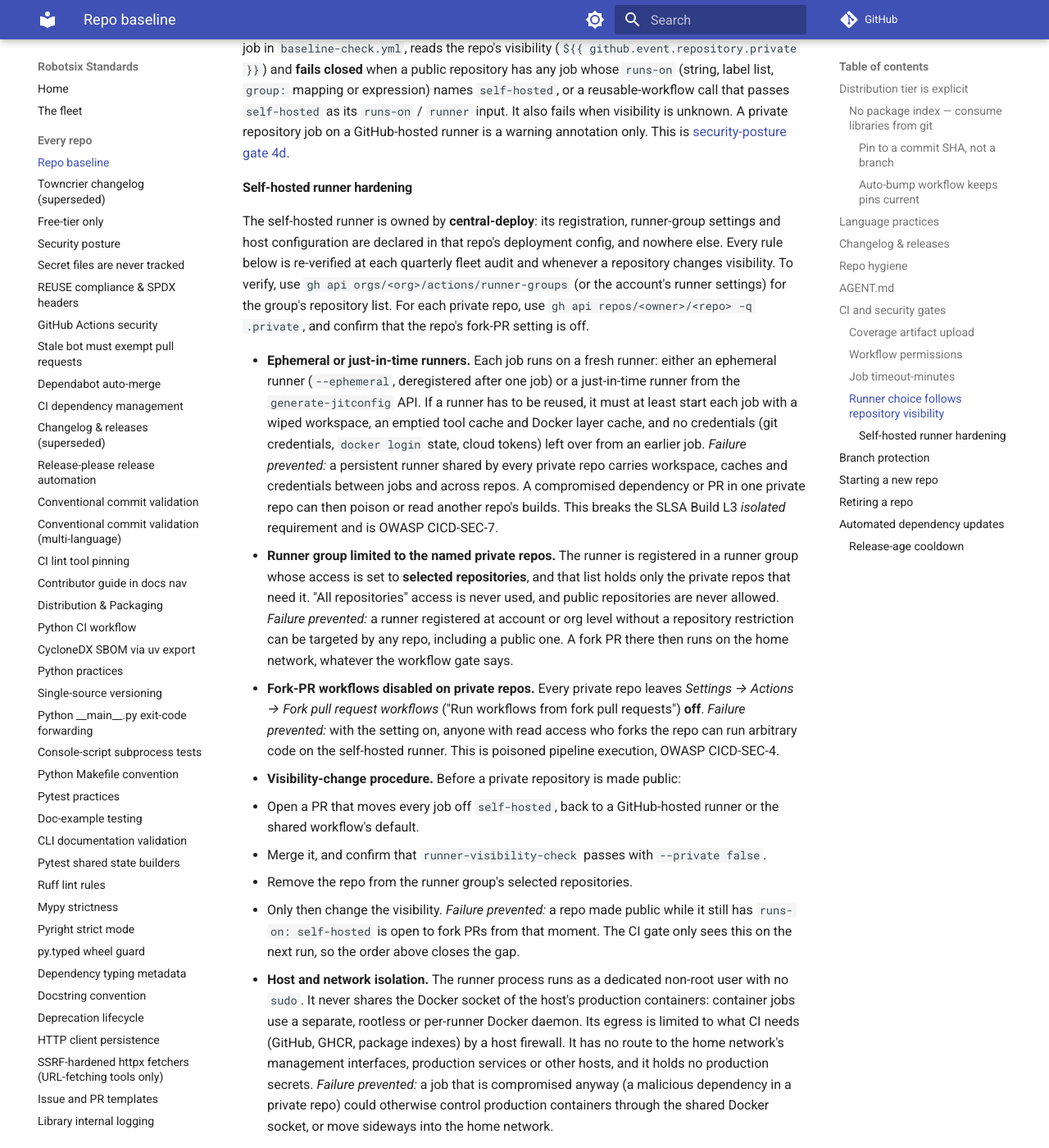
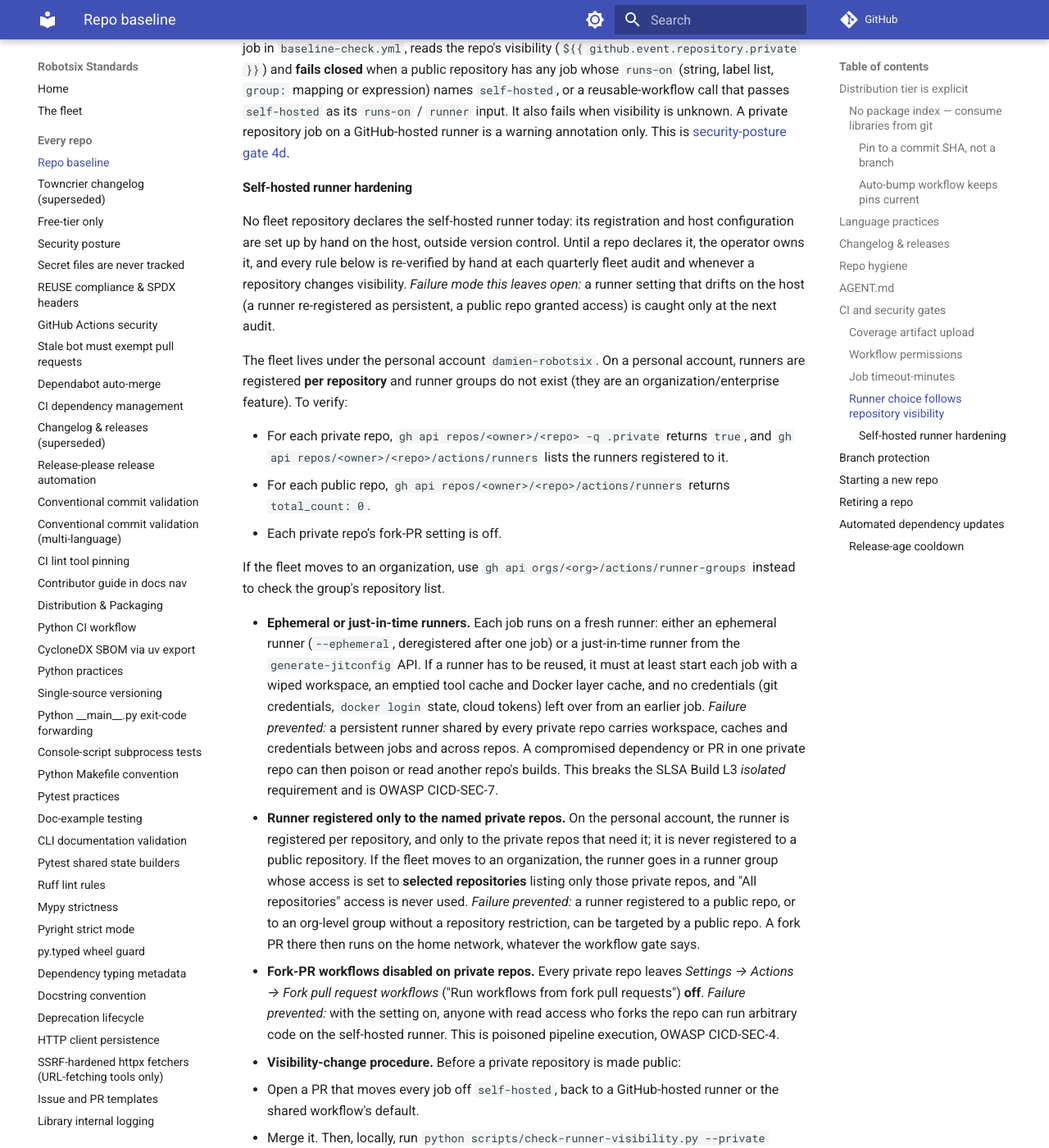
Before and after one commit to damien-robotsix/robotsix-standards, an MkDocs documentation site: the page built from docs/repo-baseline.md, in a window 1280 px wide and 1400 px high, scrolled down 8985 px. Shown: the whole window at 82% size. Built offline with MkDocs 1.6.1 and Material for MkDocs 9.7.7, drawn with Linux system fonts in a browser that asks for light colours; comment, search, counter and statistics services are not loaded; some of the changed text lies outside the part shown.

Commit message:
feat: Public repos are banned from self-hosted runners, but nothing checks it and the runner itself has no hardening rules (20261029T100446Z-public-repos-are-banned-from-self-hosted-9767)

```diff
--- a/docs/repo-baseline.md
+++ b/docs/repo-baseline.md
@@ -430,14 +430,28 @@ runner is a warning annotation only. This is
 
 #### Self-hosted runner hardening
 
-The self-hosted runner is owned by **central-deploy**: its registration,
-runner-group settings and host configuration are declared in that repo's
-deployment config, and nowhere else. Every rule below is re-verified at each
-quarterly fleet audit and whenever a repository changes visibility. To verify,
-use `gh api orgs/<org>/actions/runner-groups` (or the account's runner
-settings) for the group's repository list. For each private repo, use
-`gh api repos/<owner>/<repo> -q .private`, and confirm that the repo's
-fork-PR setting is off.
+No fleet repository declares the self-hosted runner today: its registration
+and host configuration are set up by hand on the host, outside version
+control. Until a repo declares it, the operator owns it, and every rule below
+is re-verified by hand at each quarterly fleet audit and whenever a
+repository changes visibility. *Failure mode this leaves open:* a runner
+setting that drifts on the host (a runner re-registered as persistent, a
+public repo granted access) is caught only at the next audit.
+
+The fleet lives under the personal account `damien-robotsix`. On a personal
+account, runners are registered **per repository** and runner groups do not
+exist (they are an organization/enterprise feature). To verify:
+
+- For each private repo, `gh api repos/<owner>/<repo> -q .private` returns
+  `true`, and `gh api repos/<owner>/<repo>/actions/runners` lists the
+  runners registered to it.
+- For each public repo, `gh api repos/<owner>/<repo>/actions/runners`
+  returns `total_count: 0`.
+- Each private repo's fork-PR setting is off.
+
+If the fleet moves to an organization, use
+`gh api orgs/<org>/actions/runner-groups` instead to check the group's
+repository list.
 
 - **Ephemeral or just-in-time runners.** Each job runs on a fresh runner:
   either an ephemeral runner (`--ephemeral`, deregistered after one job) or a
@@ -450,14 +464,15 @@ fork-PR setting is off.
   A compromised dependency or PR in one private repo can then poison or read
   another repo's builds. This breaks the SLSA Build L3 *isolated*
   requirement and is OWASP CICD-SEC-7.
-- **Runner group limited to the named private repos.** The runner is
-  registered in a runner group whose access is set to **selected
-  repositories**, and that list holds only the private repos that need it.
-  "All repositories" access is never used, and public repositories are never
-  allowed. *Failure prevented:* a runner registered at account or org level
-  without a repository restriction can be targeted by any repo, including a
-  public one. A fork PR there then runs on the home network, whatever the
-  workflow gate says.
+- **Runner registered only to the named private repos.** On the personal
+  account, the runner is registered per repository, and only to the private
+  repos that need it; it is never registered to a public repository. If the
+  fleet moves to an organization, the runner goes in a runner group whose
+  access is set to **selected repositories** listing only those private
+  repos, and "All repositories" access is never used. *Failure prevented:* a
+  runner registered to a public repo, or to an org-level group without a
+  repository restriction, can be targeted by a public repo. A fork PR there
+  then runs on the home network, whatever the workflow gate says.
 - **Fork-PR workflows disabled on private repos.** Every private repo leaves
   *Settings → Actions → Fork pull request workflows* ("Run workflows from fork
   pull requests") **off**. *Failure prevented:* with the setting on, anyone
@@ -467,9 +482,12 @@ fork-PR setting is off.
   public:
   1. Open a PR that moves every job off `self-hosted`, back to a
      GitHub-hosted runner or the shared workflow's default.
-  2. Merge it, and confirm that `runner-visibility-check` passes with
-     `--private false`.
-  3. Remove the repo from the runner group's selected repositories.
+  2. Merge it. Then, locally, run
+     `python scripts/check-runner-visibility.py --private false` and confirm
+     it passes. The CI job reads the repo's current visibility and takes no
+     flag, so while the repo is still private it cannot test the public case.
+  3. Remove the runner registration from the repo (or, in an organization,
+     remove the repo from the runner group's selected repositories).
   4. Only then change the visibility.
   *Failure prevented:* a repo made public while it still has
   `runs-on: self-hosted` is open to fork PRs from that moment. The CI gate
```
Also changed, not shown: docs/security-posture.md (+3 -3 lines).
